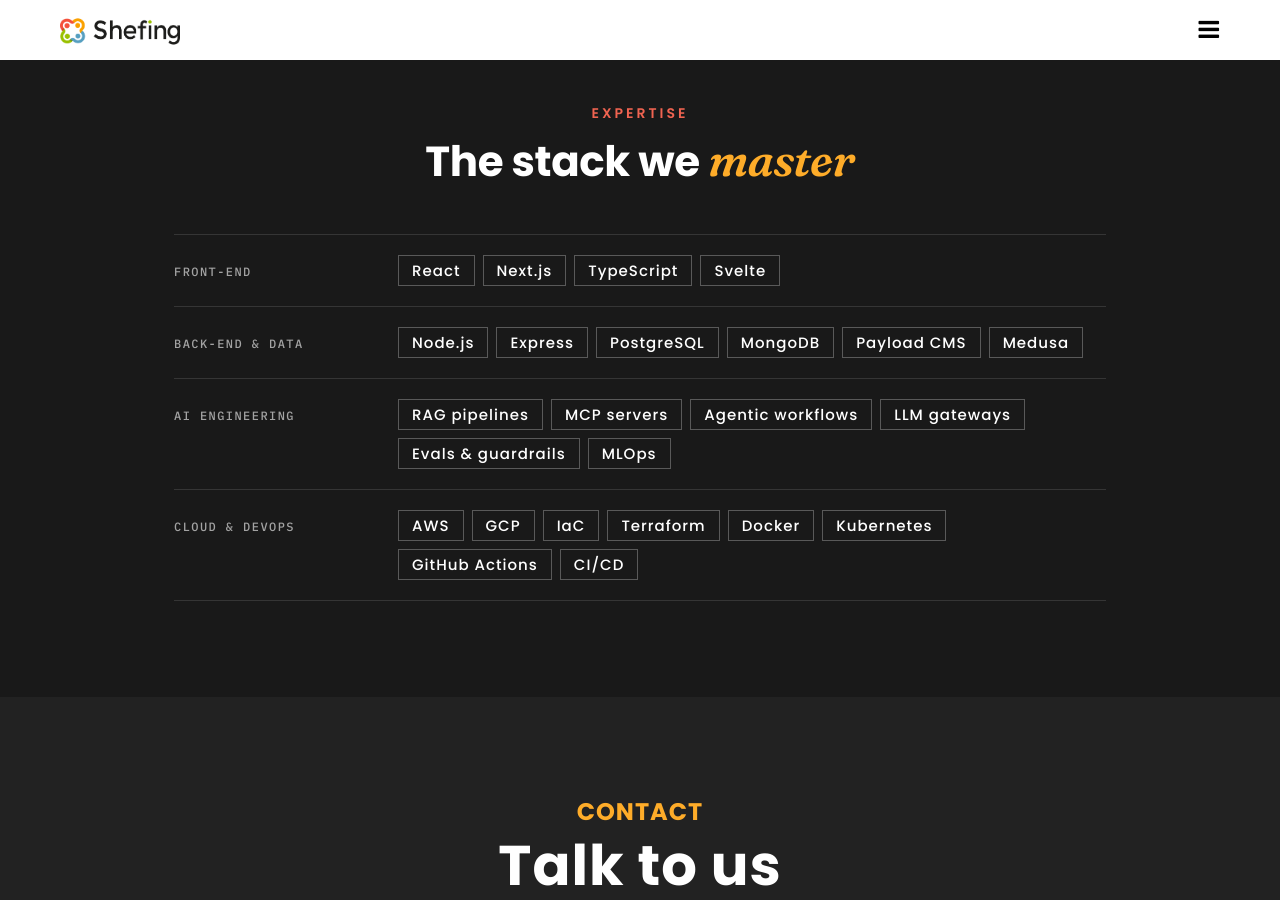
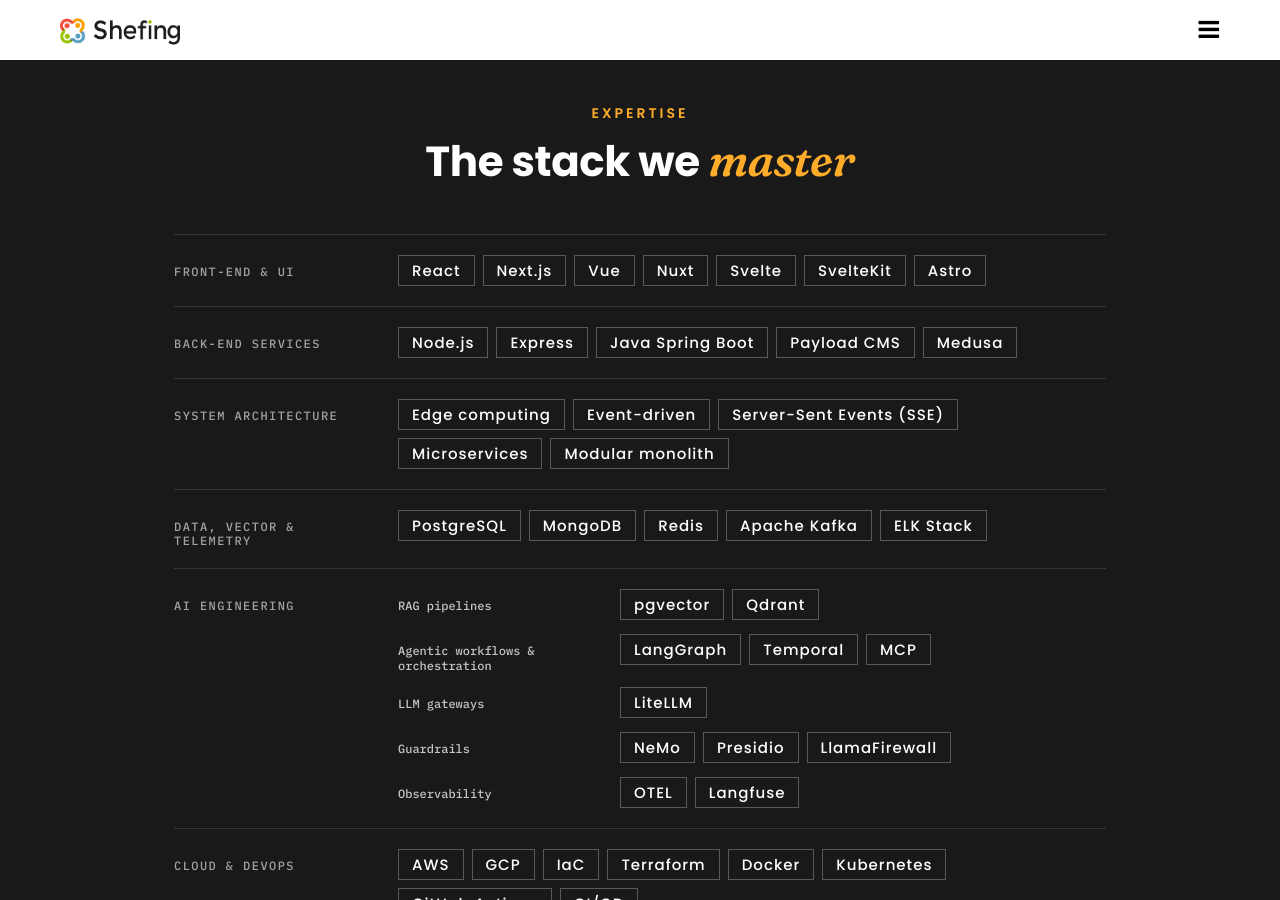
Before and after one commit to shefing/shefing.github.io, a Jekyll site: the page built from index.html, in a window 1280 px wide and 900 px high, scrolled down 5720 px. Built offline with Jekyll 4.4.1, drawn with Linux system fonts in a browser that asks for light colours.

Commit message:
update expertise stack

```diff
--- a/aitruism.html
+++ b/aitruism.html
@@ -18,7 +18,7 @@
   }
   .atr .eyebrow {
     font-family: Poppins, sans-serif; text-transform: uppercase; letter-spacing: 3px;
-    font-size: 13px; font-weight: 600; color: #f06451; margin: 0 0 14px;
+    font-size: 13px; font-weight: 600; color: #555; margin: 0 0 14px;
   }
   .atr .wrap { max-width: 1080px; margin: 0 auto; padding: 0 24px; }
   .atr section { padding: 90px 0; }
--- a/assets/css/patch.css
+++ b/assets/css/patch.css
@@ -556,7 +556,7 @@
   letter-spacing: 3px;
   font-size: 14px;
   font-weight: 600;
-  color: #f06451;
+  color: #555;
   margin: 0 0 14px;
 }
 .home-serve h2.serve-title {
@@ -683,7 +683,7 @@
   font-weight: 600;
   letter-spacing: 3px;
   text-transform: uppercase;
-  color: #f06451;
+  color: #555;
   margin: 0 0 10px;
 }
 .calc-part h2 {
@@ -804,7 +804,7 @@
   letter-spacing: 3px;
   font-size: 14px;
   font-weight: 600;
-  color: #f06451;
+  color: #555;
   margin: 0 0 14px;
 }
 .home-ai h2.ai-title {
@@ -1017,7 +1017,7 @@
 .home-services .svc-head { text-align: center; }
 .home-services .eyebrow {
   font-family: Poppins, sans-serif; text-transform: uppercase; letter-spacing: 3px;
-  font-size: 14px; font-weight: 600; color: #f06451; margin: 0 0 14px;
+  font-size: 14px; font-weight: 600; color: #555; margin: 0 0 14px;
 }
 .home-services h2.svc-title {
   font-family: Poppins, sans-serif; font-size: 46px; font-weight: 700; line-height: 1.1;
@@ -1085,7 +1085,7 @@
 .home-expertise .xp-head { text-align: center; }
 .home-expertise .eyebrow {
   font-family: Poppins, sans-serif; text-transform: uppercase; letter-spacing: 3px;
-  font-size: 14px; font-weight: 600; color: #f06451; margin: 0 0 14px;
+  font-size: 14px; font-weight: 600; color: #555; margin: 0 0 14px;
 }
 .home-expertise h2.xp-title {
   font-family: Poppins, sans-serif; font-size: 42px; font-weight: 700; line-height: 1.1;
@@ -1120,3 +1120,19 @@
 
 /* Hero: the video is 108% wide on phones by an old rule; never let it scroll the page sideways */
 .home-video-wrapper { overflow-x: hidden; }
+
+/* Eyebrows: brand amber dash + dark grey text on light grounds, amber text on dark grounds. */
+.home-serve .eyebrow::before, .home-ai .eyebrow::before, .home-services .eyebrow::before,
+.calc-part .calc-part-label::before, .isdlc .eyebrow::before, .atr .eyebrow::before {
+  content: ""; display: inline-block; width: 22px; height: 3px; background: #feac29;
+  vertical-align: middle; margin: 0 12px 2px 0;
+}
+.home-expertise .eyebrow { color: #feac29; }
+
+/* Expertise: sub-groups inside a row (AI engineering) */
+.xp-groups { display: grid; gap: 14px; }
+.xp-group { display: grid; grid-template-columns: 210px 1fr; gap: 12px; align-items: baseline; }
+.xp-group-name { font-family: "IBM Plex Mono", ui-monospace, Menlo, Consolas, monospace; font-size: 12px; color: rgba(255,255,255,0.75); margin: 0; }
+@media only screen and (max-width: 720px) {
+  .xp-group { grid-template-columns: 1fr; gap: 6px; }
+}
--- a/index.html
+++ b/index.html
@@ -57,12 +57,26 @@
       - lead: iSDLC™ modernization
         text: Transition legacy projects into our agent-driven, 7-stage development lifecycle.
 expertise:
-  - area: Front-end
-    stack: [React, Next.js, TypeScript, Svelte]
-  - area: Back-end & data
-    stack: [Node.js, Express, PostgreSQL, MongoDB, Payload CMS, Medusa]
+  - area: Front-end & UI
+    stack: [React, Next.js, Vue, Nuxt, Svelte, SvelteKit, Astro]
+  - area: Back-end services
+    stack: [Node.js, Express, Java Spring Boot, Payload CMS, Medusa]
+  - area: System architecture
+    stack: [Edge computing, Event-driven, Server-Sent Events (SSE), Microservices, Modular monolith]
+  - area: Data, vector & telemetry
+    stack: [PostgreSQL, MongoDB, Redis, Apache Kafka, ELK Stack]
   - area: AI engineering
-    stack: [RAG pipelines, MCP servers, Agentic workflows, LLM gateways, Evals & guardrails, MLOps]
+    groups:
+      - name: RAG pipelines
+        stack: [pgvector, Qdrant]
+      - name: Agentic workflows & orchestration
+        stack: [LangGraph, Temporal, MCP]
+      - name: LLM gateways
+        stack: [LiteLLM]
+      - name: Guardrails
+        stack: [NeMo, Presidio, LlamaFirewall]
+      - name: Observability
+        stack: [OTEL, Langfuse]
   - area: Cloud & DevOps
     stack: [AWS, GCP, IaC, Terraform, Docker, Kubernetes, GitHub Actions, CI/CD]
 ---
@@ -242,9 +256,20 @@
     {% for row in page.expertise %}
     <div class="xp-row">
       <p class="xp-area">{{ row.area | escape }}</p>
+      {% if row.groups %}
+      <div class="xp-groups">
+        {% for g in row.groups %}
+        <div class="xp-group">
+          <p class="xp-group-name">{{ g.name | escape }}</p>
+          <ul class="xp-stack">{% for t in g.stack %}<li>{{ t | escape }}</li>{% endfor %}</ul>
+        </div>
+        {% endfor %}
+      </div>
+      {% else %}
       <ul class="xp-stack">
         {% for t in row.stack %}<li>{{ t | escape }}</li>{% endfor %}
       </ul>
+      {% endif %}
     </div>
     {% endfor %}
   </div>
--- a/isdlc.html
+++ b/isdlc.html
@@ -18,7 +18,7 @@
   }
   .isdlc .eyebrow {
     font-family: Poppins, sans-serif; text-transform: uppercase; letter-spacing: 3px;
-    font-size: 13px; font-weight: 600; color: #f06451; margin: 0 0 14px;
+    font-size: 13px; font-weight: 600; color: #555; margin: 0 0 14px;
   }
   .isdlc .wrap { max-width: 1080px; margin: 0 auto; padding: 0 24px; }
   .isdlc section { padding: 90px 0; }
```
